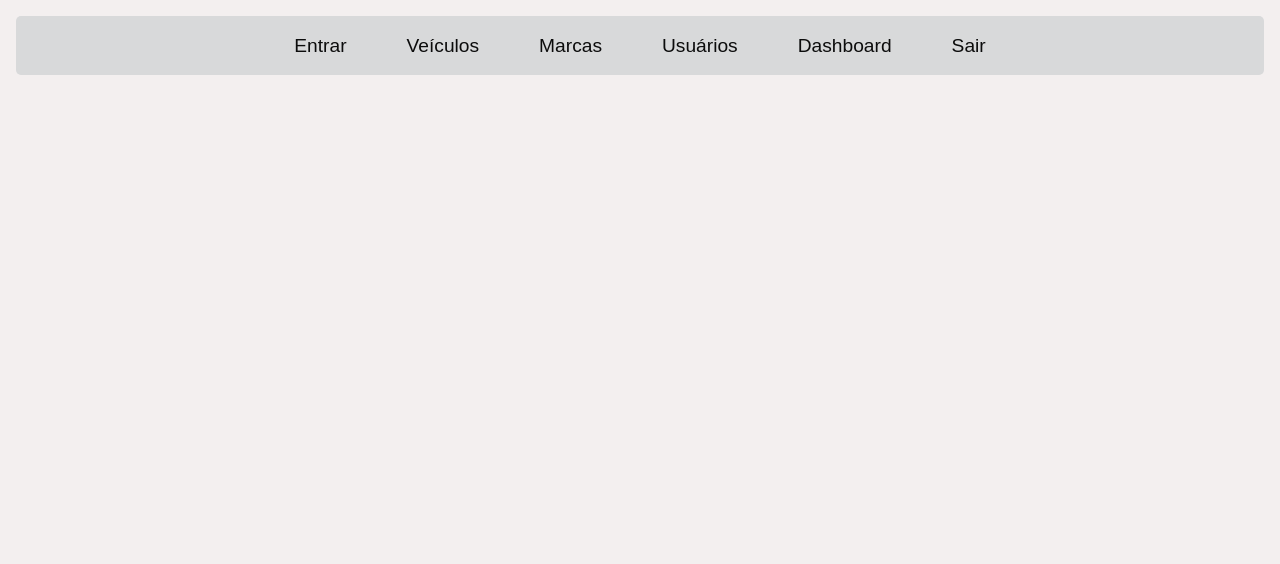
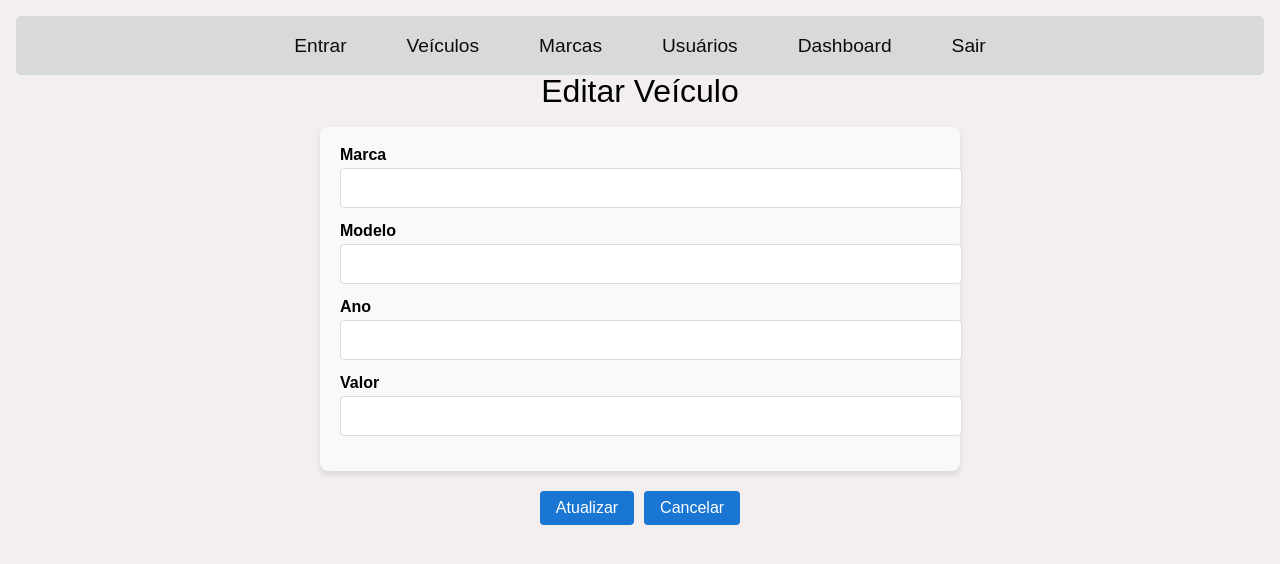
Before and after one commit to GersonAparecidoLima/FrontProjetoFinal, a React (Create React App) app: page /editar-veiculo/1 in a window 1280 px wide. Shown: the top 564 px of the page. Built offline with nearby package versions, Linux system fonts and the light colour scheme; no server answers.

Commit message:
Chamanda de Editar Veiculo

```diff
--- a/src/pages/App.tsx
+++ b/src/pages/App.tsx
@@ -11,6 +11,7 @@ import CadastraVeiculo from './Veiculo/CadastraVeiculo';
 import Marcas from './Marcas';
 import CadastroMarca from './Marcas/CadastroMarca';
 import EditarCadastroMarca from './Marcas/EditarCadastroMarca';
+import EditarCadastraVeiculo from './Veiculo/EditarCadastraVeiculo';
 
 function App() {
   return (
@@ -27,6 +28,8 @@ function App() {
           <Route path="/veiculos" element={<Veiculo />} />
 
           <Route path="/cadastro-veiculo" element={<CadastraVeiculo />} />
+          <Route path="/editar-veiculo/:id" element={<EditarCadastraVeiculo />} />
+
 
           <Route path="/marcas" element={<Marcas />} />
           <Route path="/cadastro" element={<Cadastro />} />
--- a/src/pages/Veiculo/EditarCadastraVeiculo.tsx
+++ b/src/pages/Veiculo/EditarCadastraVeiculo.tsx
@@ -1,28 +1,49 @@
-import React, { useRef, useState } from 'react';
+import React, { useEffect, useState, useRef } from 'react';
 import axios from 'axios';
 import FormularioGenerico from '../../components/FormularioGenerico/FormularioGenerico';
 import styles from './CadastraVeiculo.module.scss';
-import { useNavigate } from 'react-router-dom';  // Importa useNavigate
+import { useNavigate, useParams } from 'react-router-dom';  // useParams para pegar o ID da URL
 
-const CadastraVeiculo = () => {
+const EditarCadastraVeiculo = () => {
   const formularioRef = useRef<{ submitarFormulario: () => void }>(null);
-  const navigate = useNavigate();  // Inicializa o hook useNavigate
+  const navigate = useNavigate();
+  const { id } = useParams();  // Usando useParams para obter o ID da URL
 
-  // Estado para o campo ano
   const [ano, setAno] = useState('');
   const [modelo, setModelo] = useState('');
   const [marca, setMarca] = useState('');
   const [valor, setValor] = useState('');
 
-  // Função chamada ao digitar no campo "ano", garantindo que é um número
+  // Se um ID for passado pela URL, vamos buscar os dados desse veículo para editar
+  useEffect(() => {
+    if (id) {
+      // Buscar dados do veículo pelo ID
+      const fetchVeiculo = async () => {
+        try {
+          const resposta = await axios.get(`http://localhost:3000/veiculos/${id}`);
+          const veiculo = resposta.data;
+
+          // Preencher os campos com os dados do veículo
+          setAno(veiculo.ano.toString());
+          setModelo(veiculo.modelo);
+          setMarca(veiculo.marca.id.toString());
+          setValor(veiculo.valor.toString());
+        } catch (erro) {
+          console.error('Erro ao buscar dados do veículo:', erro);
+          alert('Erro ao carregar os dados do veículo');
+        }
+      };
+      fetchVeiculo();
+    }
+  }, [id]); // Recarregar os dados se o ID mudar
+
   const handleAnoChange = (event: React.ChangeEvent<HTMLInputElement>) => {
     const value = event.target.value;
-    if (/^\d*$/.test(value)) {  // Verifica se é apenas um número
+    if (/^\d*$/.test(value)) {
       setAno(value);
     }
   };
 
-  // Campos para o formulário de Cadastro de Veículo
   const campos = [
     { label: 'Marca', tipo: 'text', nome: 'marca', valor: marca, required: true, onChange: (e: any) => setMarca(e.target.value) },
     { label: 'Modelo', tipo: 'text', nome: 'modelo', valor: modelo, required: true, onChange: (e: any) => setModelo(e.target.value) },
@@ -30,43 +51,47 @@ const CadastraVeiculo = () => {
     { label: 'Valor', tipo: 'text', nome: 'valor', valor: valor, required: true, onChange: (e: any) => setValor(e.target.value) },
   ];
 
-  // Função para enviar os dados do formulário
   const handleCadastroVeiculo = async (dados: { [key: string]: string }) => {
-    console.log('Cadastro de Veículo:', dados);
-
-    // Enviar os dados para a API
     try {
+      if (id) {
+        // Caso o ID seja passado, estamos editando um veículo
+        const response = await axios.put(`http://localhost:3000/veiculos/${id}`, {
+          marca: { id: parseInt(dados.marca) },
+          modelo: dados.modelo,
+          ano: parseInt(dados.ano),
+          valor: parseFloat(dados.valor),
+        });
+        alert('Veículo atualizado com sucesso!');
+        console.log('Veículo atualizado com sucesso:', response.data);
+      } else {
+        // Caso contrário, estamos criando um novo veículo
         const response = await axios.post('http://localhost:3000/veiculos', {
           marca: { id: parseInt(dados.marca) },
           modelo: dados.modelo,
           ano: parseInt(dados.ano),
           valor: parseFloat(dados.valor),
         });
-      alert('Veículo cadastrado com sucesso: ');
+        alert('Veículo cadastrado com sucesso!');
         console.log('Veículo cadastrado com sucesso:', response.data);
+      }
       navigate('/veiculos');
-      // Aqui você pode redirecionar ou limpar os campos após o cadastro
     } catch (error) {
-      console.error('Erro ao cadastrar veículo:', error);
+      console.error('Erro ao salvar veículo:', error);
     }
   };
 
-  // Função para cancelar o cadastro
   const handleCancelar = () => {
-    console.log('Cadastro cancelado');
     navigate('/veiculos');
-    // Aqui você pode redirecionar, limpar campos, etc.
   };
 
   return (
     <div>
-      <h2>Cadastro de Veículo</h2>
-
+      <h2>{id ? 'Editar Veículo' : 'Cadastro de Veículo'}</h2>
       <FormularioGenerico
         campos={campos}
         onSubmit={handleCadastroVeiculo}
         tipoFormulario="cadastro"
-        exibirBotao={false} // Oculta botão interno
+        exibirBotao={false}  // Oculta botão interno
         ref={formularioRef}
       />
 
@@ -75,7 +100,7 @@ const CadastraVeiculo = () => {
           className={styles.botao}
           onClick={() => formularioRef.current?.submitarFormulario()}
         >
-          Cadastrar
+          {id ? 'Atualizar' : 'Cadastrar'}
         </button>
         <button className={styles.botao} onClick={handleCancelar}>
           Cancelar
@@ -85,4 +110,4 @@ const CadastraVeiculo = () => {
   );
 };
 
-export default CadastraVeiculo;
+export default EditarCadastraVeiculo;
--- a/src/pages/Veiculo/index.tsx
+++ b/src/pages/Veiculo/index.tsx
@@ -62,8 +62,9 @@ const Veiculo = () => {
   }, [location]); // A dependência "location" garante que os dados sejam recarregados ao navegar
 
   const handleEditar = (id: string) => {
-    navigate(`/editar-veiculo/${id}`);
+    navigate(`/editar-veiculo/${id}`);  // Agora passamos o id na URL
   };
+
 
   const handleExcluir = async (id: string) => {
     const confirmacao = window.confirm('Tem certeza que deseja excluir este veículo?');
```
Lines whose indentation alone changed are shown as unchanged.
